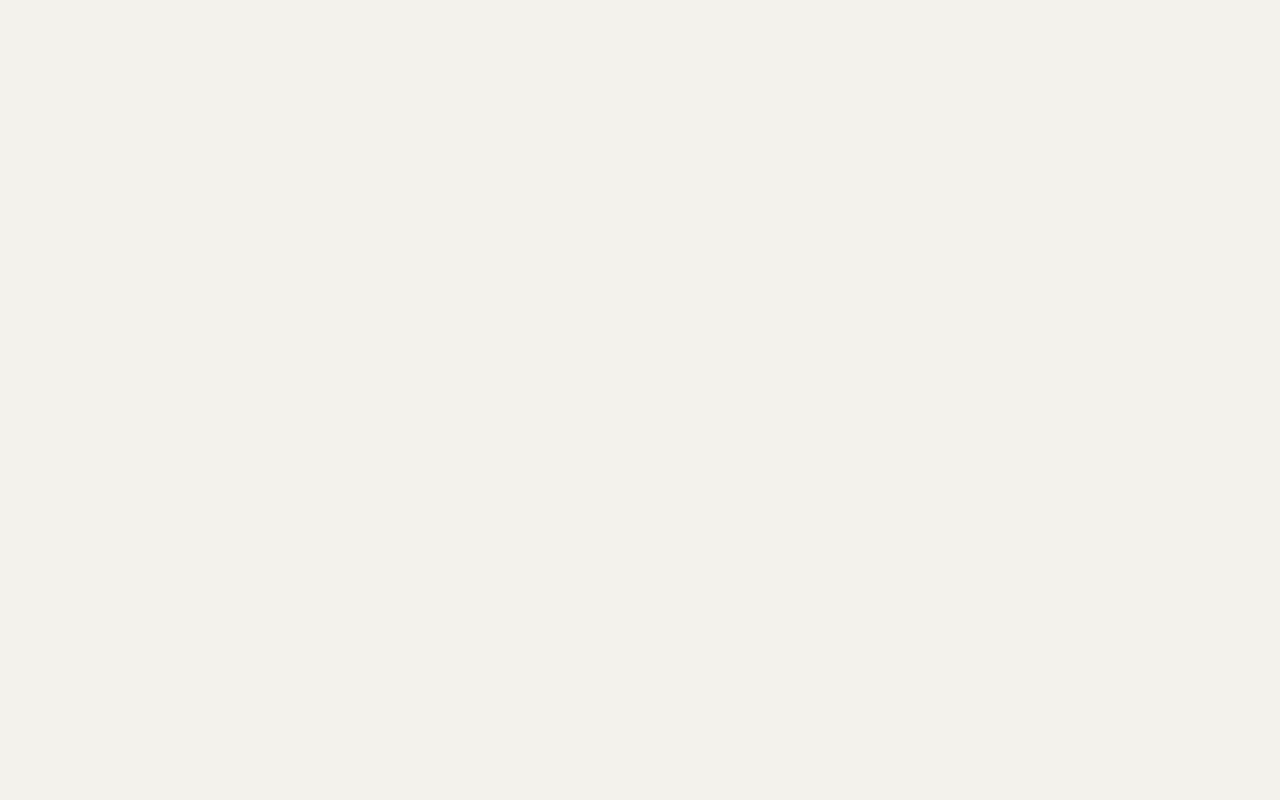
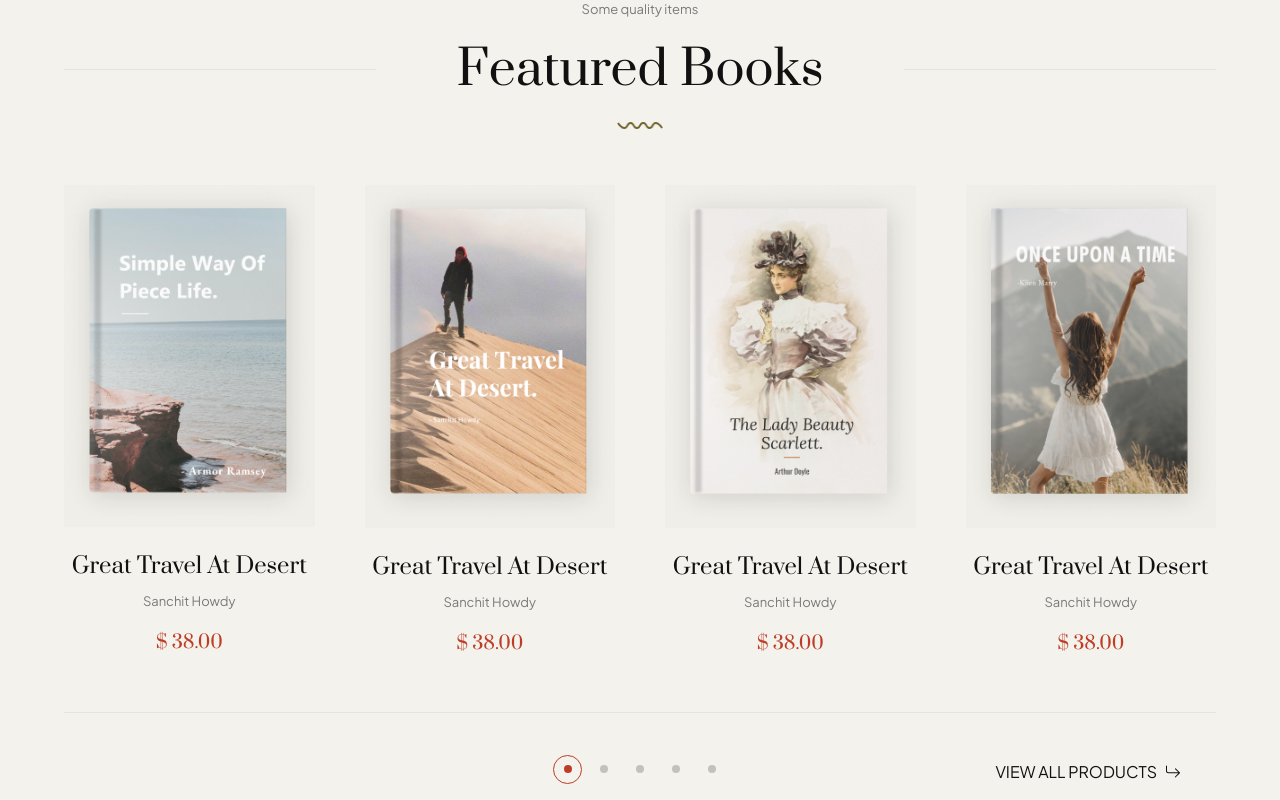
Before and after one commit to diegovilhalva/bookstore, a React (Vite) app: page / in a window 1280 px wide. Shown: the part 1760-2560 px from the top of the page. Before the commit the page ends 1602 px from the top, so only its background shows below. Built offline with nearby package versions, Linux system fonts and the light colour scheme.

Commit message:
featured books style finished

```diff
--- a/src/components/FeatureBooks/FeaturesBooks.css
+++ b/src/components/FeatureBooks/FeaturesBooks.css
@@ -0,0 +1,47 @@
+
+.features-book-container {
+    position: relative;
+}
+
+
+.featurebook-box {
+    margin-top: 56px;
+    display: flex;
+    flex-direction: column;
+    gap: 24px;
+    text-align: center;
+}
+
+.featurebook {
+    background: var(--color-light);
+}
+
+
+.featurebook-info>div {
+    margin-top: 8px;
+    margin-bottom: 20px;
+}
+
+.features-book-container .swiper-pagination{
+    margin: auto;
+    margin-top: 60px;
+}
+
+.feature-border {
+    margin-top: 56px;
+    height: 1px;
+    background: var(--color-dark-Ex);
+    width: 100%;
+}
+.feature-btn {
+    margin: auto;
+    margin-right: 0;
+    margin-top: -40px;
+}
+
+@media (max-width:1024px) {
+    .feature-btn{
+        margin: auto;
+        margin-top: 20px;
+    }
+}
--- a/src/components/FeatureBooks/FeaturesBooks.jsx
+++ b/src/components/FeatureBooks/FeaturesBooks.jsx
@@ -1,8 +1,76 @@
-import React from 'react'
+import TitleTypeOne from "../../ui/TitleTypeOne/TitleTypeOne"
+import "./FeaturesBooks.css"
+import { Swiper, SwiperSlide } from 'swiper/react'
+import 'swiper/css'
+import 'swiper/css/navigation'
+import 'swiper/css/pagination'
+import {  Pagination } from "swiper/modules"
+import { featuredBooksData } from "../../data/data"
+import { Link } from "react-router-dom"
+import { BsArrowReturnRight } from "react-icons/bs";
+
+
+const  breakpoints = {
+
+      1024: {
+          slidesPerView: 4,
+          spaceBetweenSlides: 30
+      },
+
+      768: {
+          slidesPerView: 3,
+          spaceBetweenSlides: 20
+      },
+      480: {
+        slidesPerView:2,
+        spaceBetweenSlides:10
+      },
+      0:{
+        slidesPerView:1,
+        spaceBetweenSlides:0
+      }
+  }
+
 
 const FeaturesBooks = () => {
   return (
-    <div>FeaturesBooks</div>
+   <section className="featured">
+      <div className="container features-book-container">
+        <TitleTypeOne titleTop={"Some quality items"} title={"Featured Books"} />
+        <Swiper
+          spaceBetween={50}
+          slidesPerView={4}
+          loop={true}
+
+          modules={[Pagination]}
+          pagination={{el:".swiper-pagination",clickable:true}}
+          breakpoints={breakpoints}
+        >
+          {
+            featuredBooksData.map(({id,img,imgLlink,name,nameLink,price,writer}) => (
+              <SwiperSlide key={id}>
+                <div className="featurebook-box">
+                  <Link to={imgLlink} className="featurebook">
+                    <img src={img} alt={name} />
+                  </Link>
+                  <div className="featurebook-info">
+                    <Link to={nameLink}>
+                    <h4>{name}</h4>
+                    </Link>
+                    <div><small>{writer}</small></div>
+                    <h5><span>{price}</span></h5>
+                  </div>
+                </div>
+              </SwiperSlide>
+            ))
+          }
+
+          <div className="feature-border container"></div>
+          <div className="swiper-pagination"></div>
+          <Link to={"*"} className="btn feature-btn">View all products <BsArrowReturnRight /></Link>
+        </Swiper>
+      </div>
+   </section>
   )
 }
 
--- a/src/components/Header/Header.jsx
+++ b/src/components/Header/Header.jsx
@@ -1,10 +1,10 @@
 import "./Header.css"
 
 import { headerBooks } from "../../data/data"
+
+import { Link } from "react-router-dom"
 import { Swiper, SwiperSlide } from 'swiper/react'
-
 import 'swiper/css'
-import { Link } from "react-router-dom"
 import 'swiper/css/navigation'
 import 'swiper/css/pagination'
 import { Navigation, Pagination } from "swiper/modules"
--- a/src/pages/Home.jsx
+++ b/src/pages/Home.jsx
@@ -1,4 +1,5 @@
 import Brands from "../components/Brands/Brands"
+import FeaturesBooks from "../components/FeatureBooks/FeaturesBooks"
 import Header from "../components/Header/Header"
 
 
@@ -7,6 +8,7 @@ const Home = () => {
     <div>
       <Header />
       <Brands />
+      <FeaturesBooks/>
     </div>
   )
 }
--- /dev/null
+++ b/src/ui/TitleTypeOne/TitleTypeOne.css
@@ -0,0 +1,40 @@
+
+.titleTypeOne {
+    display: flex;
+    flex-direction: column;
+    gap: 20px;
+    text-align: center;
+}
+
+
+.heading-h {
+    display: grid;
+    align-items: center;
+    gap: 80px;
+    grid-template-columns: 1fr auto 1fr;
+}
+
+
+.heading-h .line {
+    background:  var(--color-dark-Ex);
+    height: 1px;
+}
+
+.victor {
+    width: 46px;
+    margin: 0 auto;
+}
+
+
+@media (max-width:1024px) {
+    .heading-h {
+        gap: 40px;
+    }
+}
+
+
+@media (max-width:1024px) {
+    .heading-h {
+        gap: 20px;
+    }
+}
--- /dev/null
+++ b/src/ui/TitleTypeOne/TitleTypeOne.jsx
@@ -0,0 +1,19 @@
+import "./TitleTypeOne.css"
+
+
+import victor from "../../assets/victor.png"
+const TitleTypeOne = ({className,title,titleTop}) => {
+  return (
+    <div className={`titleTypeOne ${className}`}>
+        <small>{titleTop}</small>
+        <div className="heading-h">
+            <div className="line"></div>
+            <h2>{title}</h2>
+            <div className="line"></div>
+        </div>
+        <img src={victor} alt="victor" className="victor" />
+    </div>
+  )
+}
+
+export default TitleTypeOne
```
